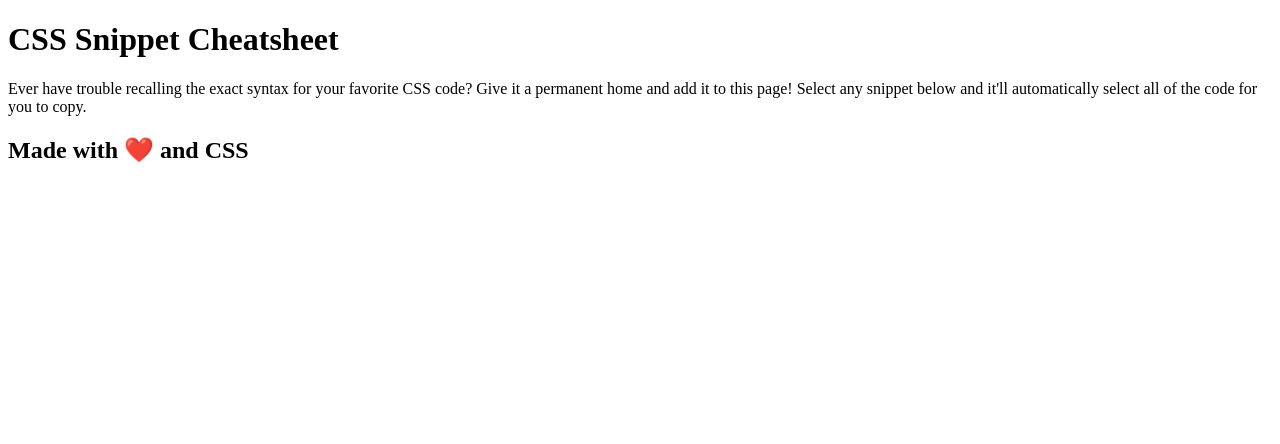
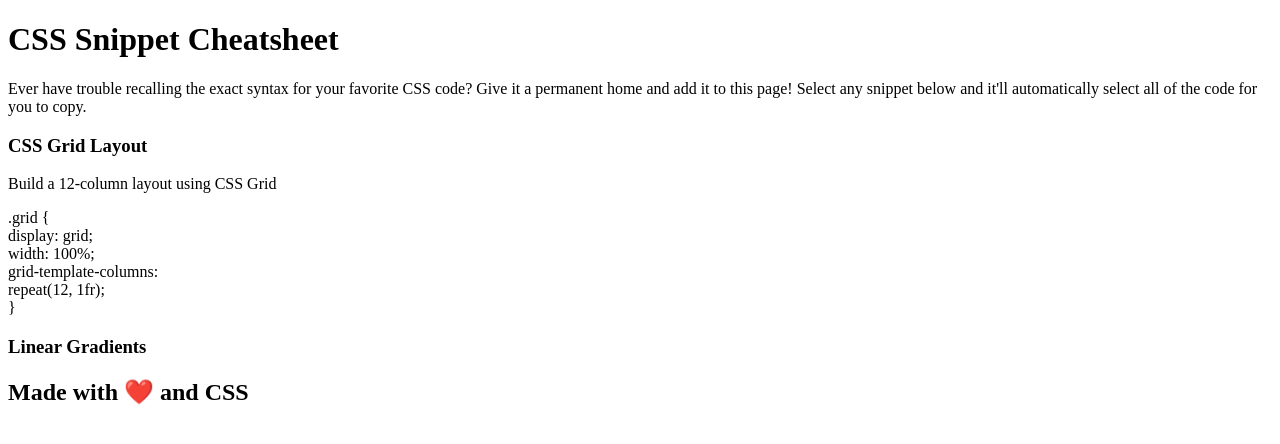
Before and after one commit to justhenner/mini-project-2022-12-16, a plain HTML site: page index.html in a window 1280 px wide. Drawn offline with Linux system fonts and the light colour scheme.

Commit message:
add 2nd section

```diff
--- a/index.html
+++ b/index.html
@@ -26,12 +26,12 @@
             <p></p>
         </section>
         <section>
-            <h3></h3>
-            <p></p>
-            <p></p>
+            <h3 id="css-grid-layout">CSS Grid Layout</h3>
+            <p>Build a 12-column layout using CSS Grid</p>
+            <p>.grid { <br/> display: grid;<br/>width: 100%; <br/>grid-template-columns:<br/>repeat(12, 1fr);<br/>}</p>
         </section>
         <section>
-            <h3></h3>
+            <h3>Linear Gradients</h3>
             <p></p>
             <p></p>
         </section>
```
